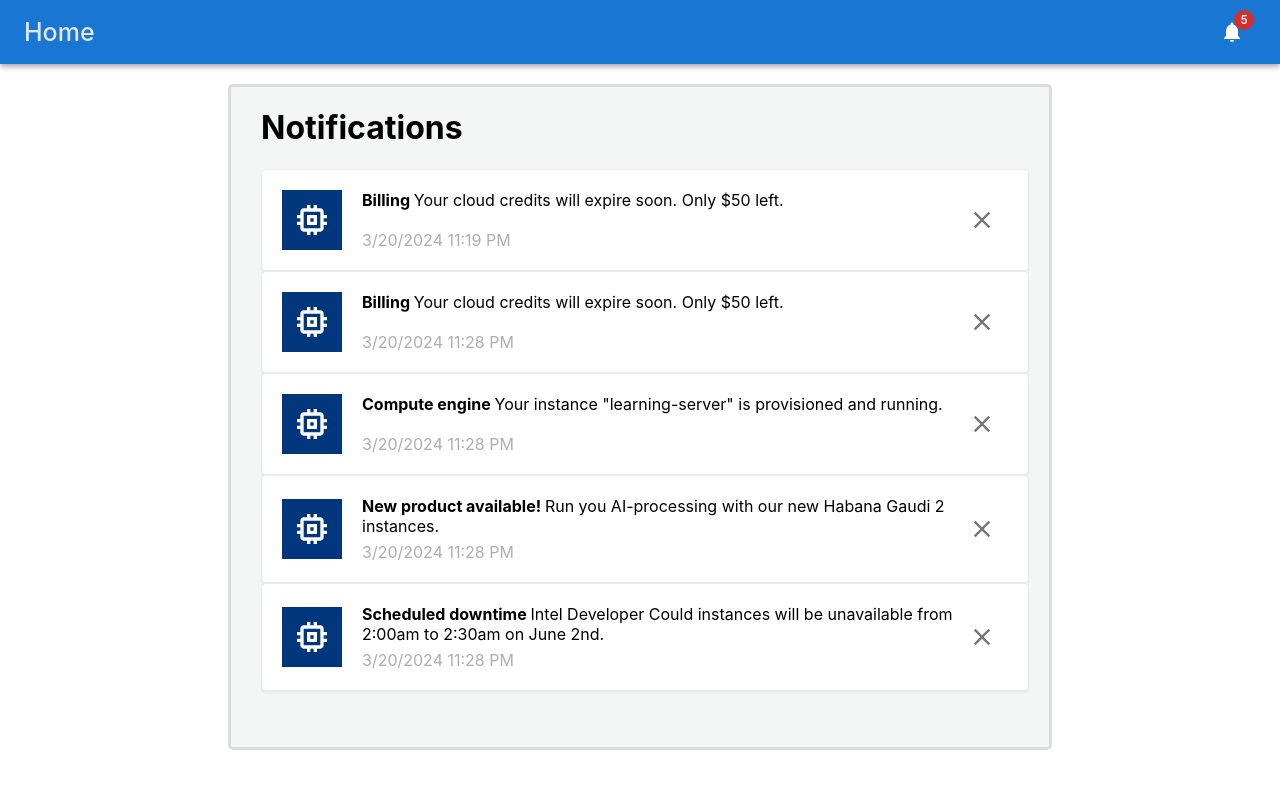
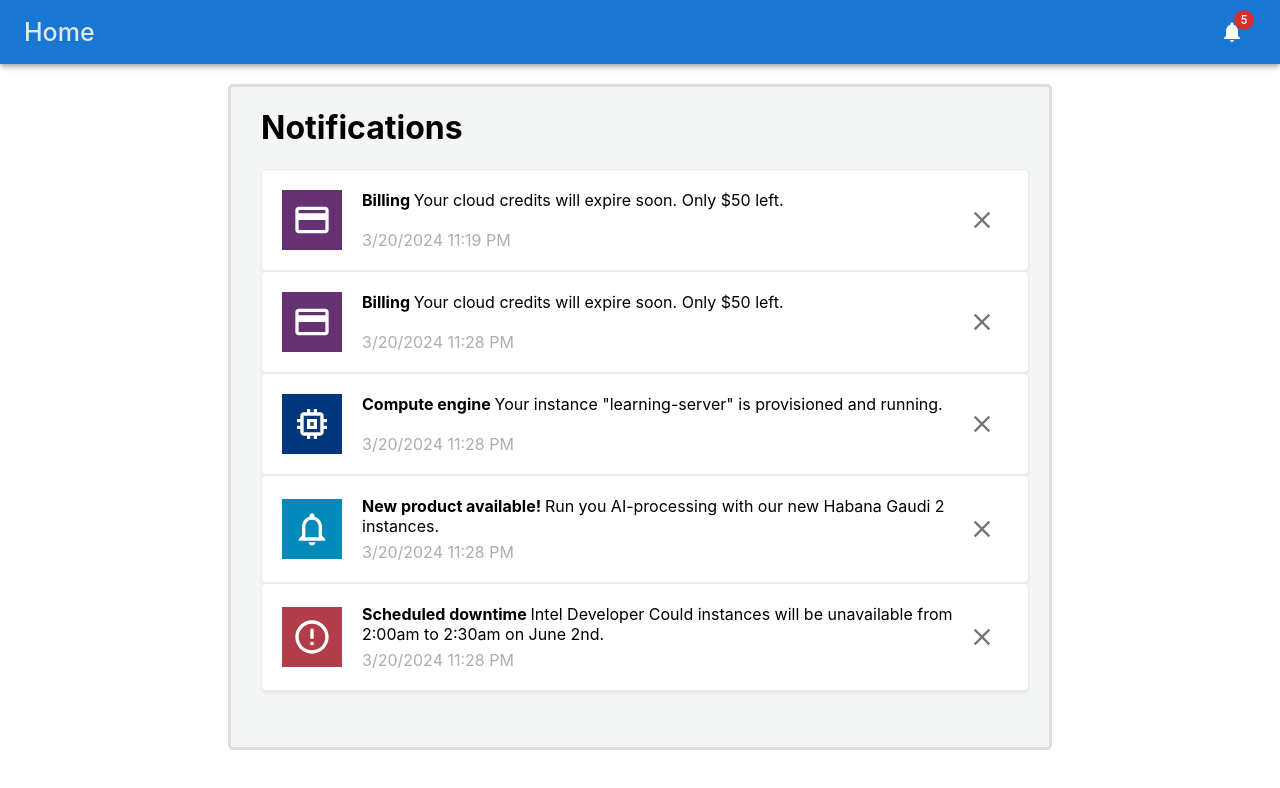
Before and after one commit to huutribui/notification, a React (Create React App) app in the folder react-app/: page /notifications in a window 1280 px wide. Shown: the top 788 px of the page. Built offline with nearby package versions, Linux system fonts and the light colour scheme.

Commit message:
Adjusted icon and color  based on type

```diff
--- a/react-app/src/pages/Notifications/NotificationBlock.css
+++ b/react-app/src/pages/Notifications/NotificationBlock.css
@@ -23,19 +23,30 @@
     width: 60px;
     height: 60px;
     padding: 10px;
+    margin-right: 20px;
+    color: white;
+}
+
+.notificationBlock .iconPicEC2New {
     background-color: #00377C;
-    margin-right: 20px;
 }
+
+.notificationBlock .iconPicBillingNew {
+    background-color: #653171;
+}
+
+.notificationBlock .iconPicProductNew {
+    background-color: #0089B9;
+}
+
+.notificationBlock .iconPicDowntimeNew {
+    background-color: #B13D4A;
+}
+
 
 .notificationBlock .iconPicViewed {
     color: grey;
-    font-weight: 100;
-    box-sizing: border-box;
-    width: 60px;
-    height: 60px;
-    padding: 10px;
     background-color: transparent;
-    margin-right: 20px;
 }
 
 .notificationBlock .contentTextBold {
--- a/react-app/src/pages/Notifications/NotificationBlock.jsx
+++ b/react-app/src/pages/Notifications/NotificationBlock.jsx
@@ -1,5 +1,8 @@
 import React from 'react';
 import MemoryIcon from '@mui/icons-material/Memory';
+import PaymentIcon from '@mui/icons-material/Payment';
+import NotificationsNoneIcon from '@mui/icons-material/NotificationsNone';
+import ErrorOutlineIcon from '@mui/icons-material/ErrorOutline';
 import IconButton from '@mui/material/IconButton';
 import Collapse from '@mui/material/Collapse';
 import CloseIcon from '@mui/icons-material/Close';
@@ -9,11 +12,27 @@ import { formatDate } from '../../utilities/Helper';
 import './NotificationBlock.css';
 
 const NEW_STATUS = "new";
+const EC2_TYPE = "EC2";
+const BILLING_TYPE = "billing";
+const NEW_PRODUCT_TYPE = "newProduct";
+const DOWN_TIME_TYPE = "downtime";
 const TYPE_MAP = {
-    "billing" : "Billing",
-    "EC2": "Compute engine",
-    "newProduct": "New product available!",
-    "downtime": "Scheduled downtime"
+    "billing" : {
+        "text": "Billing",
+        "className": "iconPicBillingNew"
+    },
+    "EC2": {
+        "text": "Compute engine",
+        "className": "iconPicEC2New"
+    },
+    "newProduct": {
+        "text": "New product available!",
+        "className": "iconPicProductNew"
+    },
+    "downtime": {
+        "text": "Scheduled downtime",
+        "className": "iconPicDowntimeNew"
+    }
 };
 
 const NotificationBlock = (props) => {
@@ -37,11 +56,15 @@ const NotificationBlock = (props) => {
             <Collapse in={open}>
                 <div className='blockContent'>
                     <div className='iconBlock'>
-                        <MemoryIcon className={props.data.status === NEW_STATUS ? 'iconPic' : 'iconPicViewed'}/>
+                        {props.data.type === EC2_TYPE && <MemoryIcon className={'iconPic ' + (props.data.status === NEW_STATUS ? TYPE_MAP[props.data.type].className : 'iconPicViewed')}/>}
+                        {props.data.type === BILLING_TYPE && <PaymentIcon className={'iconPic ' + (props.data.status === NEW_STATUS ? TYPE_MAP[props.data.type].className : 'iconPicViewed')}/>}
+                        {props.data.type === NEW_PRODUCT_TYPE && <NotificationsNoneIcon className={'iconPic ' + (props.data.status === NEW_STATUS ? TYPE_MAP[props.data.type].className : 'iconPicViewed')}/>}
+                        {props.data.type === DOWN_TIME_TYPE && <ErrorOutlineIcon className={'iconPic ' + (props.data.status === NEW_STATUS ? TYPE_MAP[props.data.type].className : 'iconPicViewed')}/>}
+
                     </div>
                     <div className={'textContent ' + (props.data.status !== NEW_STATUS ? "textGreyedOut" : "")}>
                         <div>
-                            <span className='contentTextBold'>{TYPE_MAP[props.data.type]} </span>{props.data.message}
+                            <span className='contentTextBold'>{TYPE_MAP[props.data.type].text} </span>{props.data.message}
                         </div>
                         <div className='dateTimeText'>{formatDate(props.data.date)}</div>
                     </div>
```
